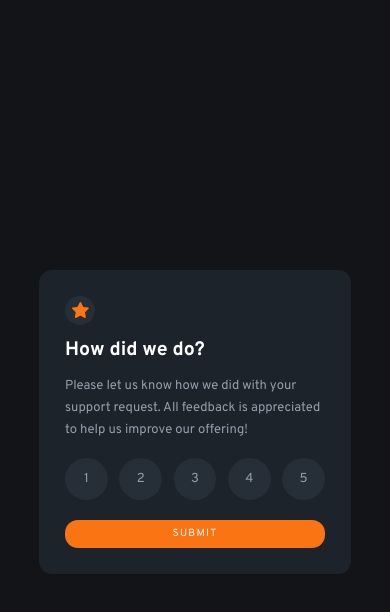
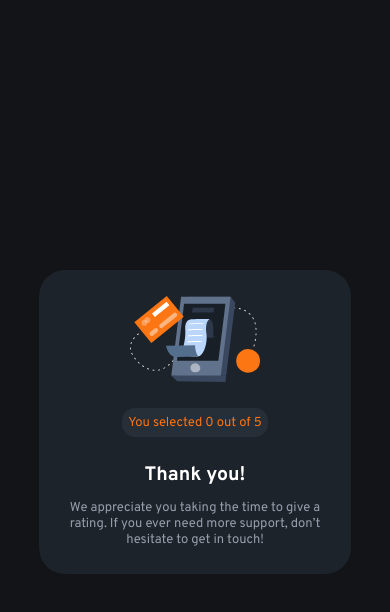
Before and after one commit to PJxDev/interactive-rating-component, a plain HTML site: page index.html in a window 390 px wide. Both pictures are taken after a click on the link "SUBMIT". Drawn offline with Linux system fonts and the light colour scheme.

Commit message:
Full Working and responsive

```diff
--- a/index.css
+++ b/index.css
@@ -13,6 +13,7 @@
 * {
   margin: 0;
   padding: 0;
+  box-sizing: border-box;
 }
 
 html {
@@ -36,16 +37,20 @@ body {
 .main__container {
   display: flex;
   flex-direction: column;
-  border-radius: 1rem;
+  align-items: flex-start;
+  justify-content: center;
+  border-radius: 2rem;
   background-color: var(--dark-blue);
-  max-width: 20rem;
+  max-width: 24rem;
   padding: 2rem;
-  gap: 1.3rem;
+  gap: 1rem;
 }
 
 .header__container {
   display: flex;
   flex-direction: column;
+  align-items: flex-start;
+  justify-content: center;
   gap: 1rem;
 }
 
@@ -66,11 +71,13 @@ body {
   background-color: var(--dark-grey);
   border-radius: 50%;
   padding: 0.5rem;
+  margin-bottom: 1rem;
 }
 
 .buttons__container {
   display: flex;
   flex-direction: column;
+  width: 100%;
   gap: 1.5rem;
 }
 
@@ -86,10 +93,10 @@ body {
   align-items: center;
   justify-content: center;
   padding: 1rem;
-  width: 1.3rem;
+  width: 3rem;
   background-color: var(--dark-grey);
   border-radius: 50%;
-  transition: all .2s ease;
+  transition: all 0.2s ease;
   user-select: none;
 }
 
@@ -114,7 +121,7 @@ body {
   text-transform: uppercase;
   letter-spacing: 0.1rem;
   padding: 0.6rem;
-    transition: all .2s ease;
+  transition: all 0.2s ease;
 }
 
 .buttons__container > a:hover {
@@ -122,3 +129,40 @@ body {
   color: var(--orange);
   cursor: pointer;
 }
+
+#result-text {
+  color: var(--orange);
+  background-color: var(--dark-grey);
+  border-radius: 1rem;
+  padding: 0.5rem;
+  width: fit-content;
+  align-self: center;
+  justify-self: center;
+}
+
+#thanks-card {
+  display: none;
+}
+
+.thanks__header{
+  display: flex;
+  align-items: center;
+  justify-content: center;
+  width: 100%;
+  gap: 2rem;
+}
+
+.thanks__text {
+  text-align: center;
+}
+
+.img {
+  display: flex;
+  align-items: center;
+  justify-content: center;
+}
+
+img {
+  display: flex;
+  max-width: 80%;
+}
--- a/index.html
+++ b/index.html
@@ -3,7 +3,6 @@
   <head>
     <meta charset="UTF-8" />
     <meta name="viewport" content="width=device-width, initial-scale=1.0" />
-    <!-- displays site properly based on user's device -->
 
     <link
       rel="icon"
@@ -17,8 +16,7 @@
     <title>Frontend Mentor | Interactive rating component</title>
   </head>
   <body>
-    <!-- Rating state start -->
-    <article class="main__container">
+    <article class="main__container" id="main-card">
       <header class="header__container">
         <i>
           <svg width="17" height="16" xmlns="http://www.w3.org/2000/svg">
@@ -46,14 +44,21 @@
       </section>
     </article>
 
-    <!-- Rating state end -->
-
-    <!-- Thank you state start -->
-    <div class="oculto">
-      You selected
-      <!-- Add rating here -->
-      out of 5 Thank you! We appreciate you taking the time to give a rating. If
-      you ever need more support, don’t hesitate to get in touch!
-    </div>
+    <article class="main__container" id="thanks-card">
+      <header class="header__container thanks__header" >
+        <picture class="img">
+          <img
+          src="images/illustration-thank-you.svg"
+          alt="illustration of a phone getting a vote"
+          />
+        </picture>
+        <label id="result-text"></label>
+        <h1>Thank you!</h1>
+      </header>
+      <p class="thanks__text">
+        We appreciate you taking the time to give a rating. If you ever need
+        more support, don’t hesitate to get in touch!
+      </p>
+    </article>
   </body>
 </html>
--- a/index.js
+++ b/index.js
@@ -20,5 +20,10 @@ document.addEventListener("DOMContentLoaded", function (e) {
 
   document.querySelector("#submit__btn").addEventListener("click", (e) => {
     console.log(rateSelected);
+
+    document.querySelector("#main-card").style.display = "none";
+    document.querySelector("#thanks-card").style.display = "flex";
+    document.querySelector("#result-text").innerHTML = `You selected ${rateSelected} out of 5`
+
   });
 });
```
Lines whose indentation alone changed are shown as unchanged.
